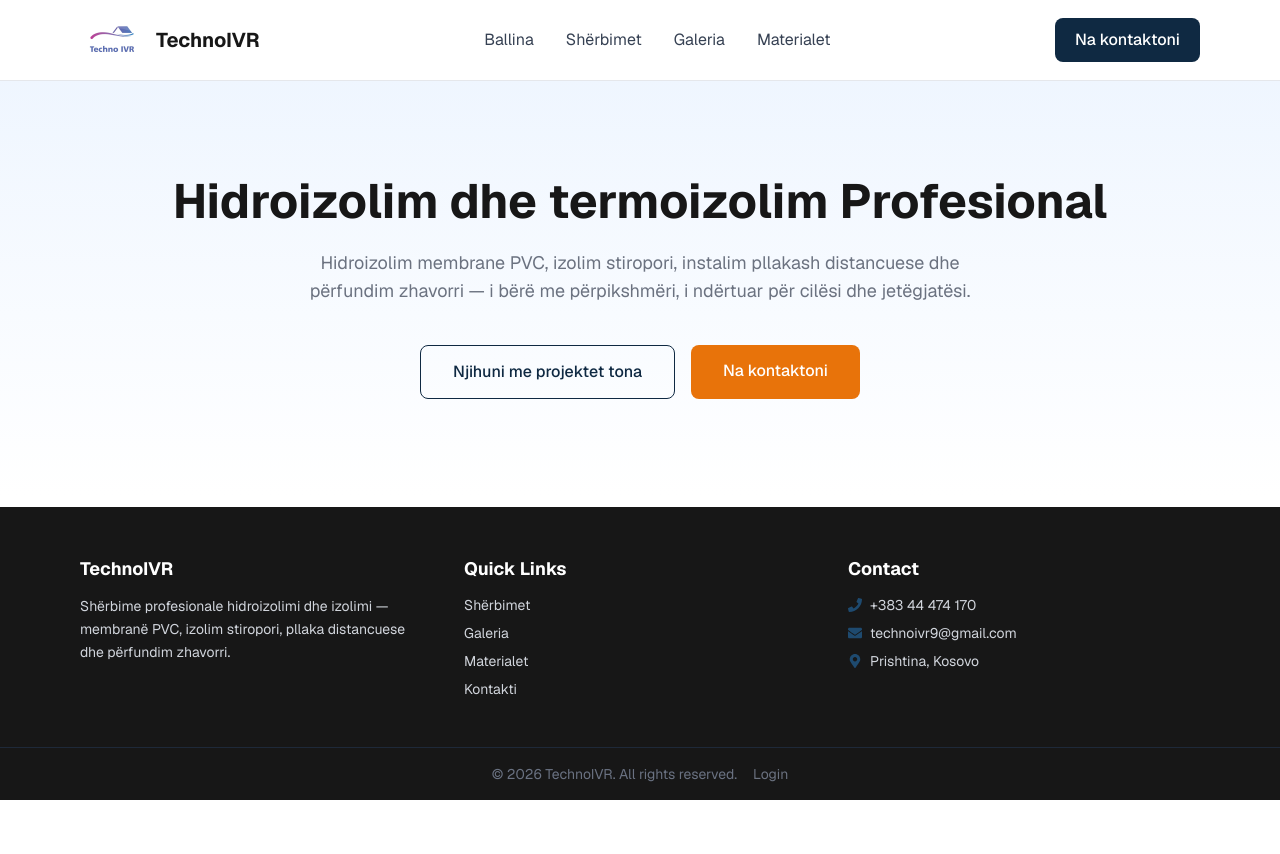
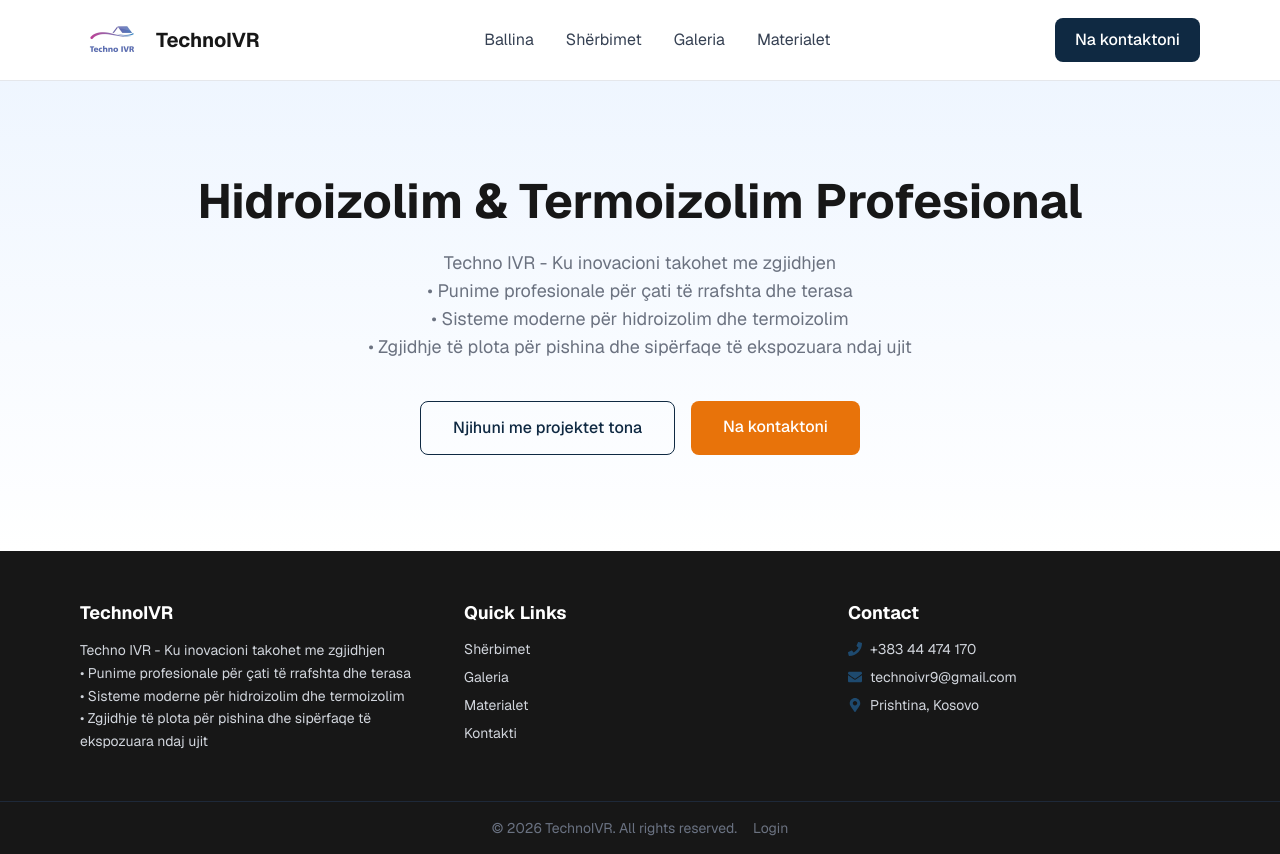
Before and after one commit to amarbegolli/technoivr-app, a Next.js app: page / in a window 1280 px wide. Before the commit the page ends 800 px from the top, so only its background shows below. Built offline with nearby package versions, Linux system fonts and the light colour scheme.

Commit message:
fix: update contact page, footer, and hero styling/content

```diff
--- a/src/app/contact/page.tsx
+++ b/src/app/contact/page.tsx
@@ -1,6 +1,6 @@
 import { sendMessage } from "@/actions/sendMessage";
 import EmailContactLink from "@/components/EmailContactLink";
-import { FaWhatsapp, FaViber, FaPhone, FaFacebook } from "react-icons/fa";
+import { FaWhatsapp, FaPhone, FaFacebook } from "react-icons/fa";
 import TrackedLink from "@/components/sections/TrackedLink";
 import SuccessTracker from "@/components/sections/SuccessTracker";
 
@@ -45,12 +45,6 @@ export default async function ContactPage({
             <FaWhatsapp size={22} />
           </span>
           <span className="text-sm font-medium text-gray-700">WhatsApp</span>
-        </TrackedLink>
-        <TrackedLink href="viber://chat?number=%2B38344474170" eventName="contact_click_viber" className="flex flex-col items-center gap-2 border border-gray-200 rounded-xl p-3 sm:p-5 hover:shadow-lg hover:border-[#7360F2]/30 hover:bg-[#7360F2]/5 transition-all">
-          <span className="w-10 h-10 rounded-full bg-[#7360F2]/10 flex items-center justify-center text-[#7360F2]">
-            <FaViber size={22} />
-          </span>
-          <span className="text-sm font-medium text-gray-700">Viber</span>
         </TrackedLink>
         <EmailContactLink />
         <TrackedLink href="https://www.facebook.com/profile.php?id=100086445398730" eventName="contact_click_facebook" target="_blank" rel="noopener noreferrer" className="flex flex-col items-center gap-2 border border-gray-200 rounded-xl p-3 sm:p-5 hover:shadow-lg hover:border-[#1877F2]/30 hover:bg-[#1877F2]/5 transition-all">
--- a/src/components/layout/Footer.tsx
+++ b/src/components/layout/Footer.tsx
@@ -7,9 +7,11 @@ export default function Footer() {
       <div className="max-w-6xl mx-auto px-4 py-12 grid grid-cols-1 md:grid-cols-3 gap-8">
         <div>
           <h3 className="text-white font-bold text-lg mb-3">TechnoIVR</h3>
-          <p className="text-sm leading-relaxed">
-            Shërbime profesionale hidroizolimi dhe izolimi — membranë PVC, izolim stiropori, pllaka distancuese dhe përfundim zhavorri.
-          </p>
+          <div className="text-sm leading-relaxed">
+            <p>Techno IVR - Ku inovacioni takohet me zgjidhjen</p>
+            <p>• Punime profesionale për çati të rrafshta dhe terasa</p>
+            <p>•	Sisteme moderne për hidroizolim dhe termoizolim</p>
+             <p>•	Zgjidhje të plota për pishina dhe sipërfaqe të ekspozuara ndaj ujit</p></div>
         </div>
 
         <div>
--- a/src/components/sections/Hero.tsx
+++ b/src/components/sections/Hero.tsx
@@ -5,11 +5,14 @@ export default function Hero() {
     <section className="bg-gradient-to-b from-blue-50 to-white">
       <div className="max-w-6xl mx-auto px-4 py-14 sm:py-20 md:py-24 text-center">
         <h1 className="text-3xl sm:text-4xl md:text-5xl font-bold text-gray-900 mb-5 sm:mb-6">
-          Hidroizolim dhe termoizolim Profesional
+          Hidroizolim & Termoizolim Profesional
         </h1>
-        <p className="text-base sm:text-lg text-gray-600 max-w-2xl mx-auto mb-8 sm:mb-10">
-          Hidroizolim membrane PVC, izolim stiropori, instalim pllakash distancuese dhe përfundim zhavorri — i bërë me përpikshmëri, i ndërtuar për cilësi dhe jetëgjatësi.
-        </p>
+          <div className="text-base sm:text-lg text-gray-600 max-w-2xl mx-auto mb-8 sm:mb-10">
+          <h2>Techno IVR - Ku inovacioni takohet me zgjidhjen</h2>
+          <p>• Punime profesionale për çati të rrafshta dhe terasa</p>
+          <p>• Sisteme moderne për hidroizolim dhe termoizolim</p>
+          <p>• Zgjidhje të plota për pishina dhe sipërfaqe të ekspozuara ndaj ujit</p>
+          </div>
         <div className="flex flex-col sm:flex-row gap-3 sm:gap-4 justify-center">
           <Link
             href="/gallery"
```
